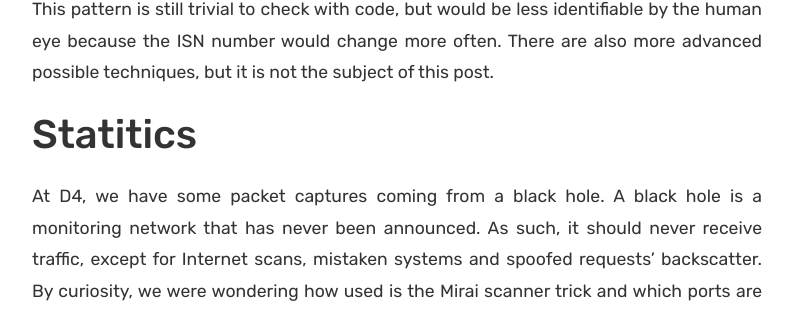
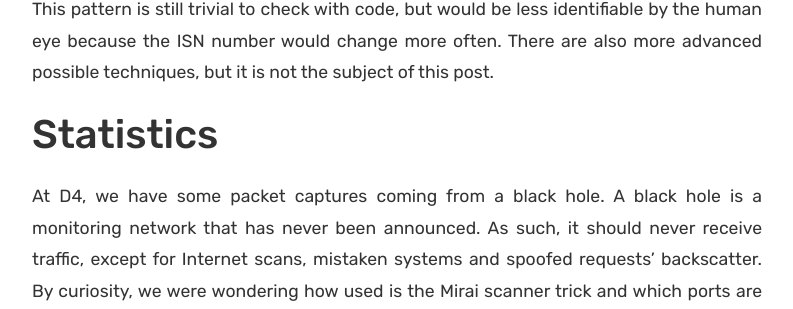
Before and after one commit to D4-project/d4-website, a Jekyll site: the page built from _posts/2020-03-06-analyzer-d4-isn.md, in a window 1280 px wide and 900 px high, scrolled down 3178 px. Shown: the part 149-458 px from the top of the window, without its empty margins (433-1226 px from the left). Built offline with Jekyll 4.4.1, drawn with Linux system fonts in a browser that asks for light colours.

Commit message:
spelling mistake corrected

```diff
--- a/_posts/2020-03-06-analyzer-d4-isn.md
+++ b/_posts/2020-03-06-analyzer-d4-isn.md
@@ -100,7 +100,7 @@ with code, but would be less identifiable by the human eye because the
 ISN number would change more often. There are also more advanced
 possible techniques, but it is not the subject of this post.
 
-# Statitics
+# Statistics
 At D4, we have some packet captures coming from a black hole. A black
 hole is a monitoring network that has never been announced. As such, it
 should never receive traffic, except for Internet scans, mistaken
```
